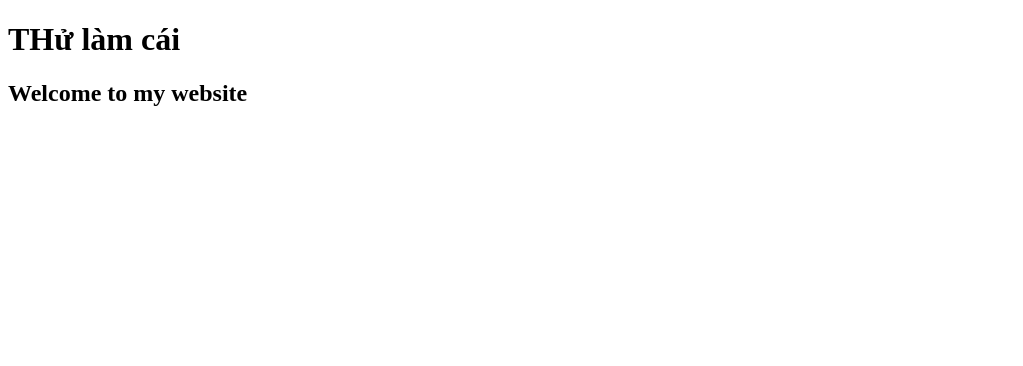
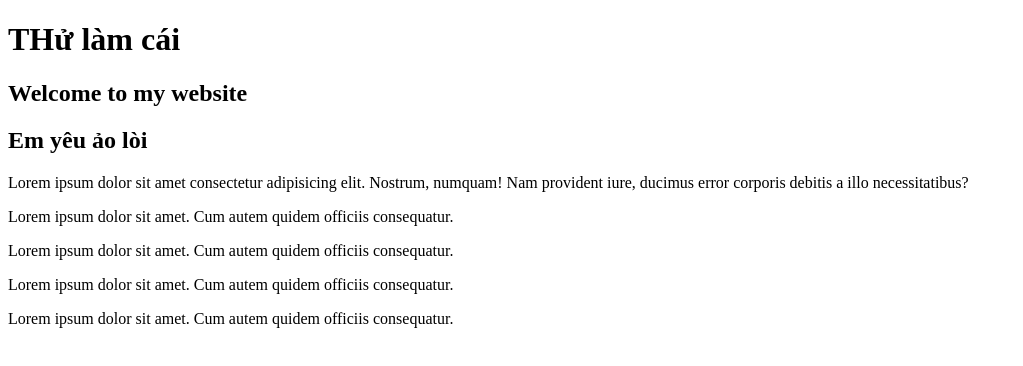
Before and after one commit to BNNam299/ALoalo, a plain HTML site: page index.html in a window 1280 px wide. Shown: the whole page, without its empty margins (0-1023 px from the left). Drawn offline with Linux system fonts and the light colour scheme.

Commit message:
Sửa đổi lần 1

```diff
--- a/index.html
+++ b/index.html
@@ -1,12 +1,21 @@
 <!DOCTYPE html>
 <html lang="vi">
-<head>
-    <meta charset="UTF-8">
-    <meta name="viewport" content="width=device-width, initial-scale=1.0">
+  <head>
+    <meta charset="UTF-8" />
+    <meta name="viewport" content="width=device-width, initial-scale=1.0" />
     <title>THử làm cái</title>
-</head>
-<body>
+  </head>
+  <body>
     <h1>THử làm cái</h1>
     <h2>Welcome to my website</h2>
-</body>
+    <h2>Em yêu ảo lòi</h2>
+    <p>
+      Lorem ipsum dolor sit amet consectetur adipisicing elit. Nostrum, numquam!
+      Nam provident iure, ducimus error corporis debitis a illo necessitatibus?
+    </p>
+    <p>Lorem ipsum dolor sit amet. Cum autem quidem officiis consequatur.</p>
+    <p>Lorem ipsum dolor sit amet. Cum autem quidem officiis consequatur.</p>
+    <p>Lorem ipsum dolor sit amet. Cum autem quidem officiis consequatur.</p>
+    <p>Lorem ipsum dolor sit amet. Cum autem quidem officiis consequatur.</p>
+  </body>
 </html>
```
